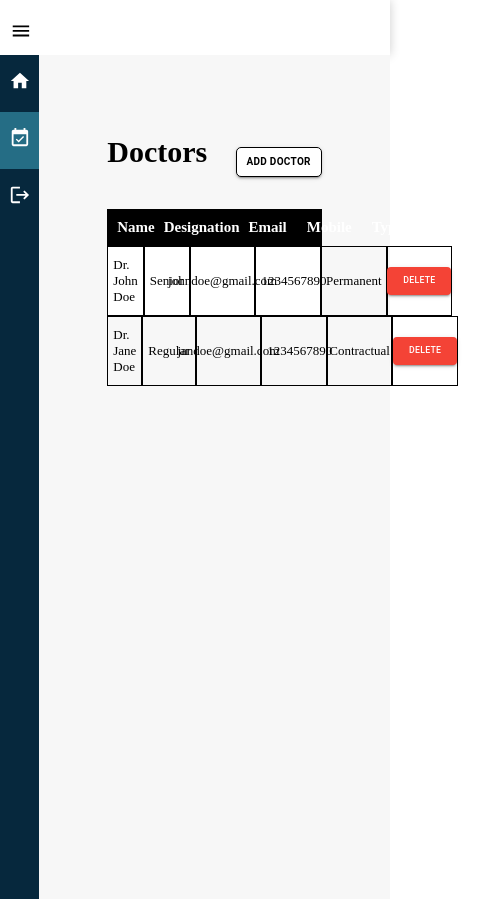
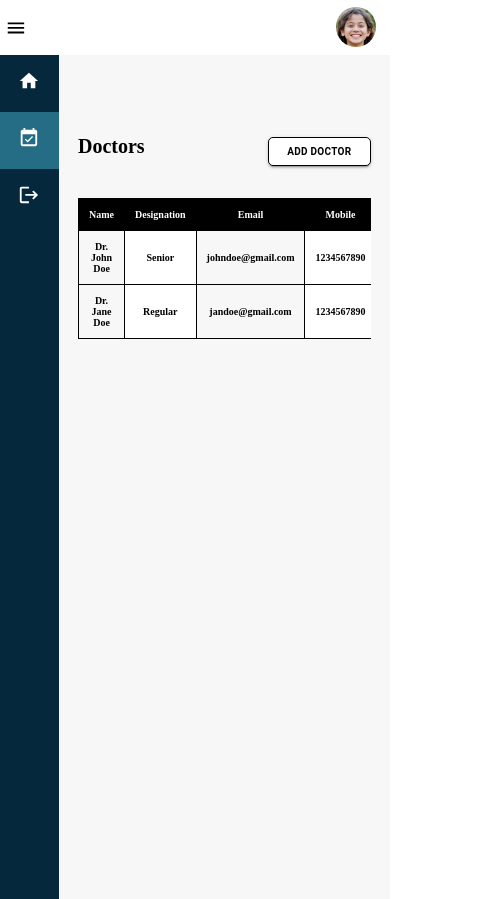
Before and after one commit to Sneha-Shaw/shift_frontend, a React (Create React App) app: page /attendance/doctors in a window 390 px wide. Shown: the whole page, 481 px wide, since content can reach past the window. Built offline with nearby package versions, Linux system fonts and the light colour scheme.

Commit message:
`feat`:`mobile view`

```diff
--- a/src/components/Navbar/Navbar.js
+++ b/src/components/Navbar/Navbar.js
@@ -32,24 +32,24 @@ const Navbar = () => {
         <div className={classes.navLinks}>
           <Link to="/settings" className={classes.link}><SettingsIcon fontSize="large" /></Link>
           <Link to="/notifications" className={classes.link}><NotificationsNoneIcon fontSize="large" /></Link>
-          <Link to="/profile" className={classes.link}><img src={face} alt="" /></Link>
+          <Link to="" className={classes.link}><img src={face} alt="" /></Link>
         </div>
       </div>
 
       {/* menu */}
       <div className={classes.menu} onClick={() => setShow(!show)}>
         <MenuIcon fontSize="large" />
+        <Link to="/profile" className={classes.link}><img src={face} alt="" /></Link>
+
       </div>
+
 
       {
         show && <div className={classes.mobilenav}>
-          <div className={classes.menu} onClick={() => setShow(!show)}>
+          <div className={classes.close} onClick={() => setShow(!show)}>
             <CloseIcon fontSize="large" />
           </div>
           <ul className={classes.list}>
-            <li className={classes.subListItem}>
-              <Link to="/profile" onClick={() => setShow(!show)}>Profile</Link>
-            </li>
             <li className={classes.subListItem}>
               <Link to="/settings" onClick={() => setShow(!show)}>Settings</Link>
             </li>
--- a/src/components/Navbar/styles.js
+++ b/src/components/Navbar/styles.js
@@ -14,8 +14,22 @@ export default makeStyles((theme) => ({
         [theme.breakpoints.down("sm")]: {
             display: "flex",
             position: "absolute",
-            top: "2rem",
-            left: "1rem"
+            // top: "50%",
+            // left: "1rem",
+            // transform: "translateY(-50%)",
+            justifyContent: "space-between",
+            width: "95%",
+            alignItems: "center",
+            padding: "2rem 0.5rem"
+        }
+    },
+    close:{
+        display: "none",
+        [theme.breakpoints.down("sm")]: {
+            display: "flex",
+            position: "absolute",
+            top: "10%",
+            left: "1.5rem",
         }
     },
     Navmenu: {
@@ -90,11 +104,17 @@ export default makeStyles((theme) => ({
             borderRadius: "50%",
         },
     },
+
     link: {
         textDecoration: "none",
         '& svg': {
             fontSize: "2.5rem"
-        }
+        },
+        "& img": {
+            width: "4rem",
+            height: "4rem",
+            borderRadius: "50%",
+        },
     },
     mobilenav: {
         display: "none",
@@ -103,12 +123,11 @@ export default makeStyles((theme) => ({
             alignItems: "center",
             justifyContent: "space-between",
             width: "100%",
-            // padding: "0 2rem",
-            // height: "100%",
+            flexDirection: "column",
             position: "absolute",
             top: "0",
             left: 0,
-            zIndex: 10000,
+            zIndex: 100000,
             backgroundColor: "white",
             boxShadow: "0 0 10px rgba(0,0,0,0.2)",
             '&>ul': {
--- a/src/components/Sidebar/Sidebar.js
+++ b/src/components/Sidebar/Sidebar.js
@@ -6,23 +6,21 @@ import EventAvailableIcon from '@mui/icons-material/EventAvailable';
 import LogoutIcon from '@mui/icons-material/Logout';
 import { NavLink, Link } from 'react-router-dom';
 import ArrowForwardIosIcon from '@mui/icons-material/ArrowForwardIos';
+import { useLocation } from 'react-router-dom'
 
 const Sidebar = () => {
     const classes = useStyles()
     const managerInfo = "hi"
     const [showSubList, setShowSubList] = useState(false)
-    // console.log(showSubList);
-    // alternate b/w active and inactive classname
     const toggleSubList = () => {
         setShowSubList(!showSubList)
     }
-    // check path
-    const checkPath = (path) => {
-        if (window.location.pathname === path) {
-            return true
-        }
-        return false
-    }
+
+    const location = useLocation();
+    const path = location.pathname;
+    // extract the first route from path
+    const pathArr = path.split('/');
+    const firstPath = '/' + pathArr[1];
     return (
         <div className={classes.root}>
             {/* home and self service icons */}
@@ -40,12 +38,14 @@ const Sidebar = () => {
                 {
                     managerInfo ? (
                         <NavLink
-                            to={
-                                checkPath('/attendance') ? '/attendance' : ''
+                            to='/attendance'
+                            className={
+                                firstPath === 'attendance' ? classes.active : classes.navLink
                             }
+                            // style if sm breakpoints the check is active
                             style={({ isActive }) => ({
                                 background: isActive ? '#256D85' : 'none',
-                            })} className={classes.navLink}
+                            })}
                             onClick={toggleSubList}>
                             <EventAvailableIcon fontSize="large" />
                             <h3>
@@ -56,11 +56,11 @@ const Sidebar = () => {
                     )
                         :
                         <NavLink to={
-                            checkPath('/attendance') ? '/attendance' : ''
+                            firstPath === 'self-service' ? '/self-service' : '#'
                         }
-                            style={({ isActive }) => ({
-                                background: isActive ? '#256D85' : 'none',
-                            })} className={classes.navLink}
+                            className={
+                                firstPath === 'self-service' ? classes.active : classes.navLink
+                            }
                             onClick={() => setShowSubList(!showSubList)}>
                             <PersonIcon fontSize="large" />
                             <h3>
--- a/src/components/Sidebar/styles.js
+++ b/src/components/Sidebar/styles.js
@@ -8,7 +8,7 @@ export default makeStyles((theme) => ({
         zIndex: 10000,
         position: "relative",
         [theme.breakpoints.down("sm")]: {
-            width: "10%",
+            width: "15%",
             height: "100%",
         },
     },
@@ -118,7 +118,23 @@ export default makeStyles((theme) => ({
         color: "white",
 
     },
+    active:{
+        backgroundColor: "#256D85",
+        display: "flex",
+        flexDirection: "column",
+        alignItems: "center",
+        justifyContent: "center",
+        // height: "100%",
+        width: "100%",
+        textDecoration: "none",
+        color: "white",
 
+        padding: "1.5rem 0",
+
+        '& svg':{
+            marginBottom: "0.5rem",
+        },
+    }
 
 
 }))
--- a/src/pages/Break/Break.js
+++ b/src/pages/Break/Break.js
@@ -119,6 +119,7 @@ const Break = () => {
                         </div>
                     )
                         :
+                        <div className={classes.tableDiv}>
                             <table className={classes.table}>
                                 <thead>
                                     <tr className={classes.tableHeader}>
@@ -163,7 +164,7 @@ const Break = () => {
 
                                 ))}
                             </table>
-
+                        </div>
                 }
 
             </div>
--- a/src/pages/Break/styles.js
+++ b/src/pages/Break/styles.js
@@ -109,7 +109,15 @@ export default makeStyles((theme) => ({
         },
 
     },
+    tableDiv: {
+        width: "100%",
 
+
+        [theme.breakpoints.down("sm")]: {
+
+            overflow: "scroll"
+        }
+    },
     form: {
         width: "100%",
         display: "flex",
--- a/src/pages/DoctorsList/DoctorsList.js
+++ b/src/pages/DoctorsList/DoctorsList.js
@@ -112,23 +112,29 @@ const DoctorsList = () => {
                             </div>
                         </div>)
                         :
-                        (<div className={classes.table}>
-                            <div className={classes.tableHeader}>
-                                <div className={classes.tableHeaderItem}>Name</div>
-                                <div className={classes.tableHeaderItem}>Designation</div>
-                                <div className={classes.tableHeaderItem}>Email</div>
-                                <div className={classes.tableHeaderItem}>Mobile</div>
-                                <div className={classes.tableHeaderItem}>Type</div>
-                                <div className={classes.tableHeaderItem}>Actions</div>
-                            </div>
+                        (
+                            <div className={classes.tableDiv}>
+                                <table className={classes.table}>
+                                    <thead className={classes.tableHeader}>
+                                        <tr>
+                                            <th className={classes.tableHeaderItem}>Name</th>
+                                            <th className={classes.tableHeaderItem}>Designation</th>
+                                            <th className={classes.tableHeaderItem}>Email</th>
+                                            <th className={classes.tableHeaderItem}>Mobile</th>
+                                            <th className={classes.tableHeaderItem}>Type</th>
+                                            <th className={classes.tableHeaderItem}>Actions</th>
+                                        </tr>
+                                    </thead>
+
                                     {doctors.map((doctor) => (
-                                <div className={classes.tableRow}>
-                                    <div className={classes.tableRowItem}>{doctor.name}</div>
-                                    <div className={classes.tableRowItem}>{doctor.designation}</div>
-                                    <div className={classes.tableRowItem}>{doctor.email}</div>
-                                    <div className={classes.tableRowItem}>{doctor.phn}</div>
-                                    <div className={classes.tableRowItem}>{doctor.type}</div>
-                                    <div className={classes.tableRowItem}>
+                                        <tbody className={classes.tableRow}>
+                                            <tr>
+                                                <td className={classes.tableRowItem}>{doctor.name}</td>
+                                                <td className={classes.tableRowItem}>{doctor.designation}</td>
+                                                <td className={classes.tableRowItem}>{doctor.email}</td>
+                                                <td className={classes.tableRowItem}>{doctor.phn}</td>
+                                                <td className={classes.tableRowItem}>{doctor.type}</td>
+                                                <td className={classes.tableRowItem}>
                                                     <Button
                                                         variant="contained"
                                                         sx={{
@@ -141,9 +147,12 @@ const DoctorsList = () => {
                                                     >
                                                         Delete
                                                     </Button>
-                                    </div>
-                                </div>
+                                                </td>
+                                            </tr>
+                                        </tbody>
+
                                     ))}
+                                </table>
                             </div>)
                 }
 
--- a/src/pages/DoctorsList/styles.js
+++ b/src/pages/DoctorsList/styles.js
@@ -8,7 +8,7 @@ export default makeStyles((theme) => ({
         background: "#f7f7f7",
         position: "relative"
     },
-    main:{
+    main: {
         width: "55%",
         height: "fit-content",
         display: "flex",
@@ -17,20 +17,25 @@ export default makeStyles((theme) => ({
         margin: "8rem auto",
         position: "relative",
         borderRadius: "1rem",
-        '& h1':{
+        '& h1': {
             fontSize: "3rem",
             fontWeight: "bold",
             marginBottom: "2rem",
-
+            [theme.breakpoints.down("sm")]: {
+                fontSize: "2rem"
+            }
+        },
+        [theme.breakpoints.down("sm")]: {
+            width: "75%",
         }
 
     },
-    back:{
+    back: {
         width: "100%",
         display: "flex",
         justifyContent: "flex-start",
         alignItems: "center",
-        '&>button':{
+        '&>button': {
             background: "#fff",
             color: "#000",
             border: "1px solid #000",
@@ -38,18 +43,18 @@ export default makeStyles((theme) => ({
             padding: "0.5rem 1rem",
             fontSize: "1rem",
             fontWeight: "bold",
-            '&:hover':{
+            '&:hover': {
                 background: "#000",
                 color: "#fff",
             }
         }
     },
-    header:{
+    header: {
         width: "100%",
         display: "flex",
         justifyContent: "space-between",
         alignItems: "center",
-        '&>button':{
+        '&>button': {
             background: "#fff",
             color: "#000",
             border: "1px solid #000",
@@ -57,65 +62,79 @@ export default makeStyles((theme) => ({
             padding: "0.5rem 1rem",
             fontSize: "1rem",
             fontWeight: "bold",
-            '&:hover':{
+            '&:hover': {
                 background: "#000",
                 color: "#fff",
+            },
+            [theme.breakpoints.down("sm")]: {
+                width: "35%",
+                marginBottom: "1rem"
             }
         }
     },
-    table:{
+    tableDiv: {
         width: "100%",
-        display: "flex",
-        flexDirection: "column",
-        alignItems: "center",
-        justifyContent: "center",
-        margin: "2rem auto",
+
+
+        [theme.breakpoints.down("sm")]: {
+
+            overflow: "scroll"
+        }
+    },
+    table: {
+        width: "100%",
+        borderCollapse: "collapse",
+        border: "1px solid #000",
+        overflowX: "auto",
+        margin: "2rem 0",
         background: "#fff",
-        // boxShadow: "0 0 1rem 0 rgba(0, 0, 0, 0.1)",
-    },
-    tableHeader:{
-        width: "100%",
-        display: "flex",
-        background: "#000",
-        color: "#fff",
-        // padding: ".5rem",
-        fontSize: "1.5rem",
-        fontWeight: "bold",
+        '& thead': {
+            width: "100%",
+            '& tr': {
+                width: "100%",
+                '& th': {
+                    // width: "100%",
+                }
+            }
+        },
+        '& tbody': {
+            width: "100%",
+            '& tr': {
+                width: "100%",
+                '& td': {
+                    // width: "30%",
+                }
+            }
+        },
+        '&>thead>tr>th': {
+            background: "#000",
+            color: "#fff",
+            padding: "1rem",
+            fontSize: "1.2rem",
+            fontWeight: "bold",
+            textAlign: "center",
+            border: "1px solid #000",
+            [theme.breakpoints.down("sm")]: {
+                fontSize: "1rem"
+            }
+        },
+        '&>tbody>tr>td': {
+            padding: "1rem",
+            fontSize: "1.2rem",
+            fontWeight: "bold",
+            textAlign: "center",
+            border: "1px solid",
+            // odd row
+            '&:nth-child(odd)': {
+                background: "#f7f7f7"
+            },
+            [theme.breakpoints.down("sm")]: {
+                fontSize: "1rem"
+            }
+        },
 
     },
-    tableHeaderItem:{
-        width: "25%",
-        padding: "1rem",
-        display: "flex",
-        justifyContent: "center",
-        alignItems: "center",
-
-    },
-    tableRow:{
-        width: "100%",
-        display: "flex",
-        background: "#fff",
-        color: "#000",
-        fontSize: "1.3rem",
-        '&:nth-child(odd)':{
-            background: "#f7f7f7",
-        }
-
-    },
-    tableRowItem:{
-        width: "25%",
-        padding: "1rem .5rem    ",
-        border: "1px solid #000",
-        display: "flex",
-        justifyContent: "center",
-        alignItems: "center",
-        '&:nth-child(4)':{
-            // width: "25%",
-            // display: "flex",
-            justifyContent: "space-between",
-        }
-    },
-    form:{
+    form: {
         width: "100%",
         display: "flex",
         flexDirection: "column",
@@ -126,49 +145,65 @@ export default makeStyles((theme) => ({
         background: "#fff",
         borderRadius: "1rem",
         boxShadow: "0 0 1rem 0 rgba(0, 0, 0, 0.1)",
+        [theme.breakpoints.down("sm")]: {
+            padding: "4rem 1rem",
+            margin: "2rem"
+        }
     },
-    formItem:{
+    formItem: {
         width: "60%",
         display: "flex",
         justifyContent: "space-between",
         alignItems: "center",
         marginBottom: "1.5rem",
-        '& label':{
+        '& label': {
             width: "20%",
             fontSize: '1.5rem',
             fontWeight: 'bold',
             color: '#06383D',
             marginRight: '1rem',
         },
-        '& input':{
+        '& input': {
             width: "70%",
             height: "3rem",
             fontSize: "1.5rem",
             padding: "0 0.5rem ",
             border: "1px solid #ccc",
             borderRadius: "0.5rem",
-            '&:focus':{
+            '&:focus': {
                 outline: "none",
                 border: "1px solid #000",
             }
         },
-        '&>button':{
+        '&>button': {
             width: "30%",
             height: "4rem",
             fontSize: "1.2rem",
             fontWeight: "bold",
             background: "#06283D",
-            margin: "2rem auto 0 auto" ,
-            '&:hover':{
+            margin: "2rem auto 0 auto",
+            '&:hover': {
                 background: "rgba(6, 40, 61,0.9)"
             }
         },
-        '&>div':{
+        '&>div': {
             width: "72%",
             // height: "3rem",
+        },
+        [theme.breakpoints.down("sm")]: {
+            width: "90%",
+            '& input': {
+                width: "60%",
+            },
+            '&>div': {
+                width: "65%"
+            },
+            '&>button': {
+                width: "50%",
+            }
         }
     },
-    formItemTime:{
+    formItemTime: {
         marginBottom: "1.5rem",
         width: "71%",
     }
--- a/src/pages/Home/styles.js
+++ b/src/pages/Home/styles.js
@@ -40,6 +40,9 @@ export default makeStyles((theme) => ({
                 color: "#fff",
             },
         },
+        [theme.breakpoints.down("sm")]: {
+            width: "90%",
+        }
     },
     notifications: {
         width: "60%",
@@ -53,6 +56,9 @@ export default makeStyles((theme) => ({
             fontSize: "2.4rem",
             fontWeight: "bold",
         },
+        [theme.breakpoints.down("sm")]: {
+            width: "90%",
+        }
     },
     header: {
         width: "100%",
@@ -100,6 +106,9 @@ export default makeStyles((theme) => ({
                 fontWeight: "bold",
                 margin: "1rem 0",
             }
+        },
+        [theme.breakpoints.down("sm")]: {
+            width: "90%",
         }
     },
 
--- a/src/pages/Notifications/styles.js
+++ b/src/pages/Notifications/styles.js
@@ -33,6 +33,9 @@ export default makeStyles((theme) => ({
             borderRadius: "2rem",
             boxShadow: "0 0 10px 0 rgba(0,0,0,0.1)",
             marginBottom: "1rem",
+            [theme.breakpoints.down("sm")]: {
+                width: "85%",
+            },
             "&:last-child": {
                 marginBottom: 0,
             },
@@ -49,7 +52,8 @@ export default makeStyles((theme) => ({
                 fontWeight: "bold",
                 margin: "1rem 0",
             }
-        }
+        },
+
     },
     notificationHeader:{
         width: "100%",
```
Lines whose indentation alone changed are shown as unchanged.
